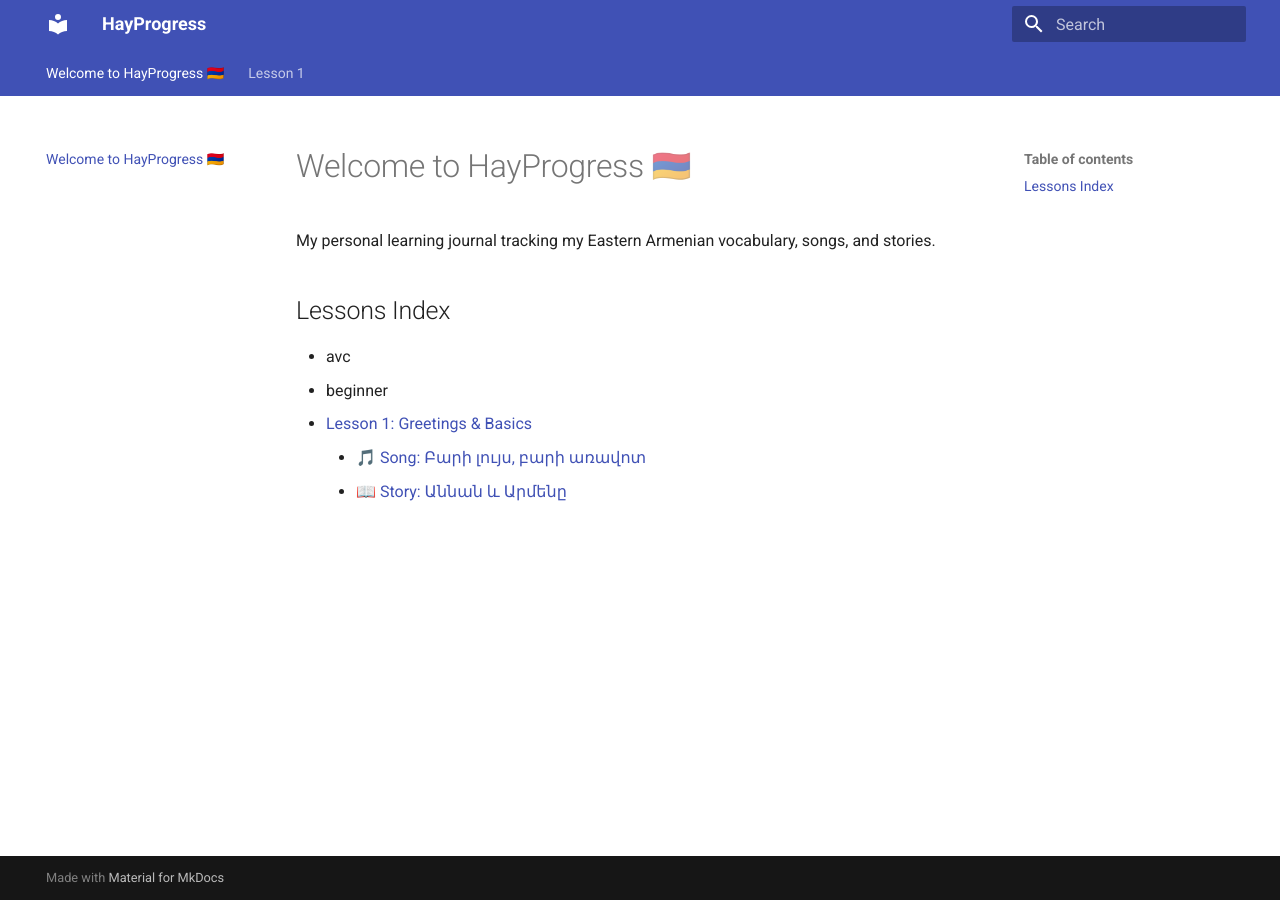
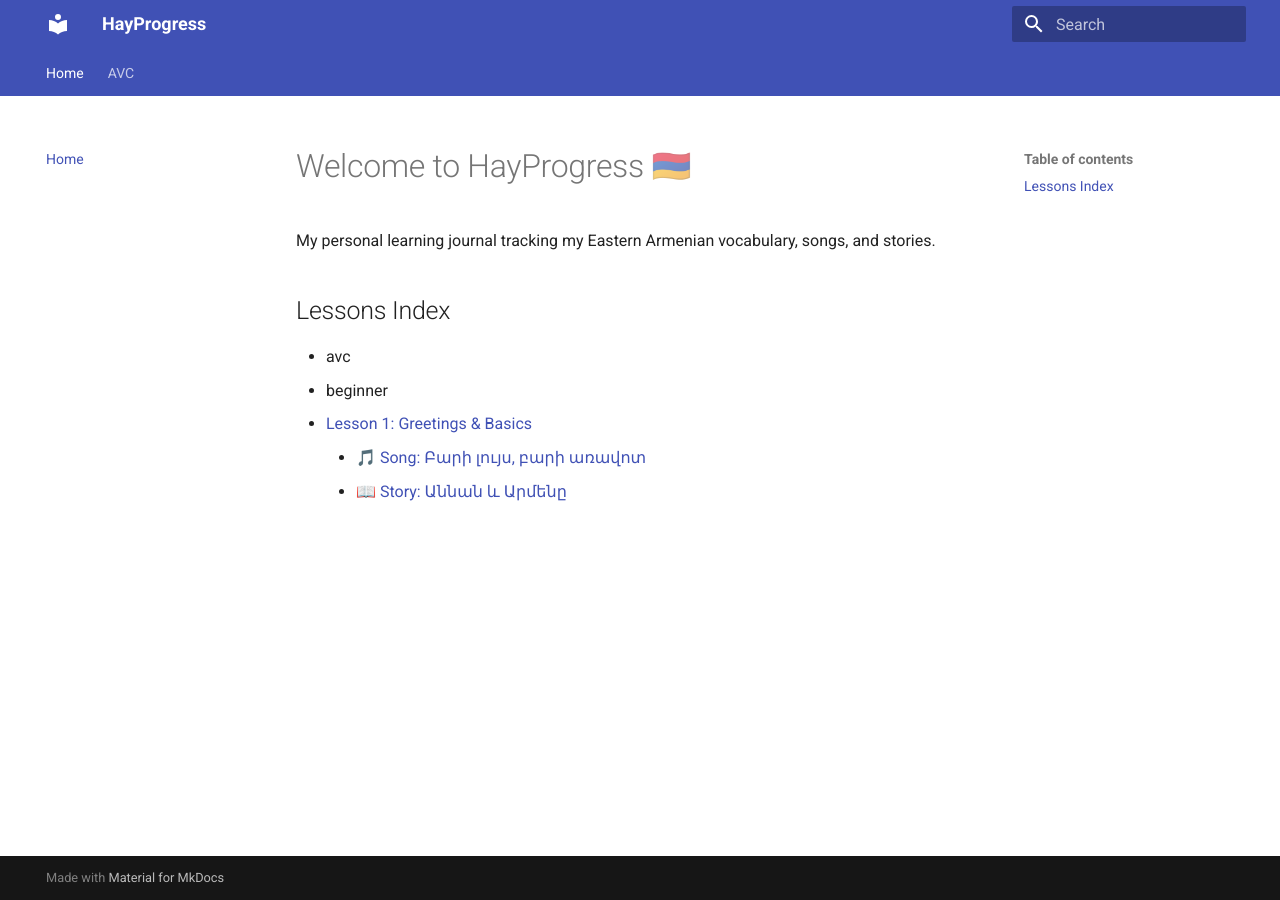
Before and after one commit to Hayprogress/Hayprogress, an MkDocs documentation site: the page built from docs/index.md, in a window 1280 px wide. Built offline with MkDocs 1.6.1 and Material for MkDocs 9.7.7, drawn with Linux system fonts in a browser that asks for light colours; some of the changed lines change nothing that is shown.

Commit message:
Update mkdocs.yml

```diff
--- a/mkdocs.yml
+++ b/mkdocs.yml
@@ -9,7 +9,35 @@ theme:
     accent: blue
   features:
     - navigation.tabs
+    - navigation.indexes
     - content.code.copy
+
+nav:
+  - Home: index.md
+  - AVC:
+      - Beginner:
+          - Overview: avc/beginner/index.md
+          - Lesson 1:
+              - Overview: avc/beginner/lesson-1/index.md
+              - Song: avc/beginner/lesson-1/song.md
+              - Story: avc/beginner/lesson-1/story.md
+          - Lesson 2: avc/beginner/lesson-2/index.md
+          - Lesson 3: avc/beginner/lesson-3/index.md
+          - Lesson 4: avc/beginner/lesson-4/index.md
+          - Lesson 5: avc/beginner/lesson-5/index.md
+          - Lesson 6: avc/beginner/lesson-6/index.md
+          - Lesson 7: avc/beginner/lesson-7/index.md
+          - Lesson 8: avc/beginner/lesson-8/index.md
+      - Elementary:
+          - Overview: avc/elementary/index.md
+          - Lesson 1: avc/elementary/lesson-1/index.md
+          - Lesson 2: avc/elementary/lesson-2/index.md
+          - Lesson 3: avc/elementary/lesson-3/index.md
+          - Lesson 4: avc/elementary/lesson-4/index.md
+          - Lesson 5: avc/elementary/lesson-5/index.md
+          - Lesson 6: avc/elementary/lesson-6/index.md
+          - Lesson 7: avc/elementary/lesson-7/index.md
+          - Lesson 8: avc/elementary/lesson-8/index.md
 
 markdown_extensions:
   - pymdownx.superfences
```
